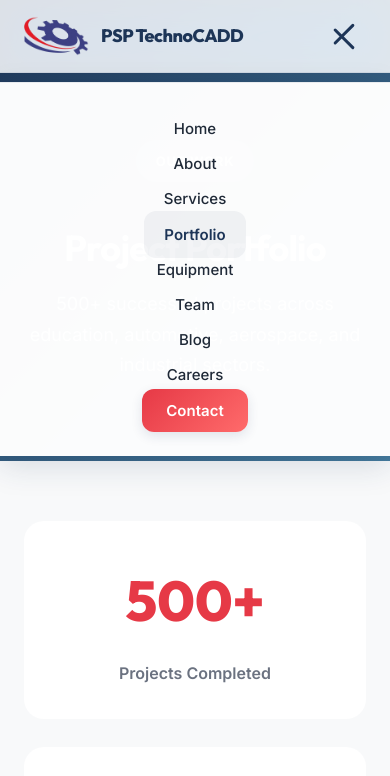
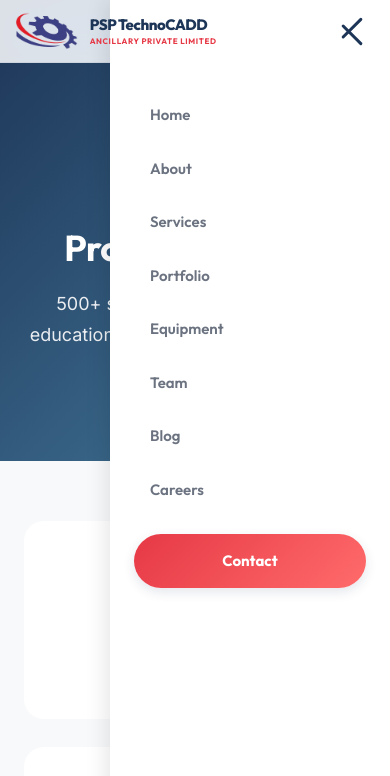
Before and after one commit to PranavLahase/technocadd, a plain HTML site: page portfolio.html in a window 390 px wide. Both pictures are taken after a click on the button "Toggle menu". Shown: the top 776 px of the page. Drawn offline with Linux system fonts and the light colour scheme.

Commit message:
fix(nav): improve mobile navigation and brand visibility
- Fix contact button cut-off issue on mobile
- Make 'Ancillary Private Limited' more visible (larger, bolder, red)
- Add overflow scroll to mobile menu
- Increase mobile menu top padding
- Update all navigation bars across all pages
- Ensure consistent active link highlighting

```diff
--- a/css/style.css
+++ b/css/style.css
@@ -1,6 +1,5 @@
 /* PSP TechnoCADD - Ultra Premium Design */
 @import url('https://fonts.googleapis.com/css2?family=Outfit:wght@400;500;600;700;800&family=Inter:wght@300;400;500;600;700&display=swap');
-
 
 /* ===================================
    VARIABLES & RESET
@@ -33,19 +32,16 @@
   --gradient-accent: linear-gradient(135deg, var(--red) 0%, #ff6b6b 100%);
 }
 
-
 * {
   margin: 0;
   padding: 0;
   box-sizing: border-box;
 }
 
-
 html {
   scroll-behavior: smooth;
   overflow-x: hidden;
 }
-
 
 body {
   font-family: var(--font-body);
@@ -58,7 +54,6 @@ body {
   -moz-osx-font-smoothing: grayscale;
 }
 
-
 h1, h2, h3, h4, h5, h6 {
   font-family: var(--font-heading);
   font-weight: 700;
@@ -66,7 +61,6 @@ h1, h2, h3, h4, h5, h6 {
   line-height: 1.2;
   letter-spacing: -0.02em;
 }
-
 
 .container {
   max-width: 1280px;
@@ -74,9 +68,8 @@ h1, h2, h3, h4, h5, h6 {
   padding: 0 24px;
 }
 
-
 /* ===================================
-   NAVIGATION
+   NAVIGATION - UPDATED & FIXED
    =================================== */
 .navbar {
   position: fixed;
@@ -90,13 +83,11 @@ h1, h2, h3, h4, h5, h6 {
   transition: var(--transition);
 }
 
-
 .navbar.scrolled {
   background: rgba(255, 255, 255, 0.95);
   box-shadow: var(--shadow-md);
 }
 
-
 .nav-container {
   display: flex;
   align-items: center;
@@ -104,7 +95,6 @@ h1, h2, h3, h4, h5, h6 {
   padding: 16px 24px;
 }
 
-
 /* Brand / Logo */
 .brand {
   display: flex;
@@ -112,13 +102,13 @@ h1, h2, h3, h4, h5, h6 {
   gap: 12px;
   text-decoration: none;
   transition: var(--transition);
-}
-
+  z-index: 1001;
+  position: relative;
+}
 
 .brand:hover {
   transform: translateY(-2px);
 }
-
 
 .brand-logo {
   height: 50px;
@@ -127,18 +117,15 @@ h1, h2, h3, h4, h5, h6 {
   transition: var(--transition);
 }
 
-
 .brand:hover .brand-logo {
   transform: scale(1.05);
 }
 
-
 .brand-content {
   display: flex;
   align-items: center;
   gap: 12px;
 }
-
 
 .brand-mark {
   width: 50px;
@@ -156,19 +143,16 @@ h1, h2, h3, h4, h5, h6 {
   transition: var(--transition);
 }
 
-
 .brand:hover .brand-mark {
   transform: rotate(-5deg) scale(1.05);
   box-shadow: var(--shadow-lg);
 }
 
-
 .brand-text {
   display: flex;
   flex-direction: column;
   gap: 2px;
 }
-
 
 .brand-name {
   font-size: 20px;
@@ -177,7 +161,6 @@ h1, h2, h3, h4, h5, h6 {
   font-family: var(--font-heading);
   line-height: 1;
 }
-
 
 .brand-tagline {
   font-size: 11px;
@@ -187,7 +170,6 @@ h1, h2, h3, h4, h5, h6 {
   text-transform: uppercase;
 }
 
-
 /* Text-only Brand (No PSP Mark) */
 .brand-text-only {
   display: flex;
@@ -195,16 +177,14 @@ h1, h2, h3, h4, h5, h6 {
   gap: 2px;
 }
 
-
 .brand-text-only .brand-name {
-  font-size: 26px;
+  font-size: 20px;
   font-weight: 800;
   color: var(--blue);
   font-family: var(--font-heading);
-  line-height: 1;
+  line-height: 1.1;
   letter-spacing: -0.5px;
 }
-
 
 .brand-text-only .brand-tagline {
   font-size: 10px;
@@ -215,24 +195,21 @@ h1, h2, h3, h4, h5, h6 {
   line-height: 1.2;
 }
 
-
-/* Full Company Name under Logo */
+/* FIXED: Make Ancillary Private Limited MORE VISIBLE */
 .brand-fullname {
-  font-size: 9px;
-  font-weight: 500;
-  color: rgba(107, 114, 128, 0.7);
+  font-size: 11px;
+  font-weight: 600;
+  color: var(--red);
   text-transform: uppercase;
-  letter-spacing: 0.3px;
+  letter-spacing: 1px;
+  line-height: 1;
+  font-family: var(--font-heading);
   margin-top: 2px;
-  line-height: 1.2;
-  transition: var(--transition);
-}
-
+}
 
 .brand:hover .brand-fullname {
-  color: var(--gray);
-}
-
+  color: #c92a35;
+}
 
 /* Navigation Menu */
 .nav-menu {
@@ -240,86 +217,79 @@ h1, h2, h3, h4, h5, h6 {
   list-style: none;
   gap: 8px;
   align-items: center;
-}
-
-
-.nav-menu a {
-  color: var(--dark);
+  margin: 0;
+  padding: 0;
+}
+
+.nav-menu li a {
+  padding: 10px 18px;
+  color: var(--gray);
   text-decoration: none;
-  font-weight: 500;
+  font-weight: 600;
   font-size: 15px;
-  padding: 10px 16px;
   border-radius: var(--radius);
   transition: var(--transition);
-  position: relative;
-}
-
-
-.nav-menu a:hover {
+  display: inline-block;
+  font-family: var(--font-heading);
+}
+
+.nav-menu li a:hover {
+  background: var(--off-white);
+  color: var(--blue);
+}
+
+.nav-menu li a.active {
   color: var(--red);
-  background: rgba(230, 57, 70, 0.05);
-}
-
-
-.nav-menu a.active {
-  color: var(--blue);
-  font-weight: 600;
-  background: rgba(29, 53, 87, 0.05);
-}
-
+  background: rgba(230, 57, 70, 0.08);
+}
 
 .btn-contact {
   background: var(--gradient-accent) !important;
-  color: var(--white) !important;
-  padding: 12px 24px !important;
-  border-radius: var(--radius) !important;
-  font-weight: 600 !important;
+  color: white !important;
+  padding: 10px 24px !important;
+  border-radius: 999px !important;
+  font-weight: 700 !important;
   box-shadow: var(--shadow-md);
-  border: none;
-}
-
+}
 
 .btn-contact:hover {
+  background: linear-gradient(135deg, #c92a35 0%, #1D3557 100%) !important;
   transform: translateY(-2px);
   box-shadow: var(--shadow-lg);
 }
-
 
 /* Mobile Menu Toggle */
 .mobile-menu-toggle {
   display: none;
   flex-direction: column;
-  gap: 6px;
+  gap: 5px;
   background: none;
   border: none;
   cursor: pointer;
   padding: 8px;
-}
-
+  z-index: 1001;
+  position: relative;
+}
 
 .mobile-menu-toggle span {
   width: 28px;
   height: 3px;
   background: var(--blue);
-  border-radius: 2px;
-  transition: var(--transition);
-}
-
+  border-radius: 3px;
+  transition: var(--transition);
+}
 
 .mobile-menu-toggle.active span:nth-child(1) {
   transform: rotate(45deg) translate(8px, 8px);
 }
 
-
 .mobile-menu-toggle.active span:nth-child(2) {
   opacity: 0;
 }
 
-
 .mobile-menu-toggle.active span:nth-child(3) {
   transform: rotate(-45deg) translate(8px, -8px);
 }
-
 
 /* ===================================
    HERO SECTION
@@ -332,7 +302,6 @@ h1, h2, h3, h4, h5, h6 {
   overflow: hidden;
   background: var(--dark);
 }
-
 
 .hero-video {
   position: absolute;
@@ -347,7 +316,6 @@ h1, h2, h3, h4, h5, h6 {
   object-fit: cover;
 }
 
-
 .home-hero .overlay {
   position: absolute;
   inset: 0;
@@ -358,7 +326,6 @@ h1, h2, h3, h4, h5, h6 {
   z-index: 2;
 }
 
-
 .home-hero .content {
   position: relative;
   z-index: 3;
@@ -367,11 +334,9 @@ h1, h2, h3, h4, h5, h6 {
   padding-bottom: 60px;
 }
 
-
 .hero-content {
   max-width: 900px;
 }
-
 
 .kicker {
   display: inline-block;
@@ -387,7 +352,6 @@ h1, h2, h3, h4, h5, h6 {
   animation: fadeIn 0.8s ease-out;
 }
 
-
 .hero-title {
   font-size: clamp(40px, 6vw, 72px);
   font-weight: 800;
@@ -398,7 +362,6 @@ h1, h2, h3, h4, h5, h6 {
   animation: fadeInUp 0.8s ease-out 0.2s both;
 }
 
-
 .hero-desc {
   font-size: clamp(16px, 2vw, 20px);
   color: rgba(255, 255, 255, 0.95);
@@ -408,7 +371,6 @@ h1, h2, h3, h4, h5, h6 {
   animation: fadeInUp 0.8s ease-out 0.4s both;
 }
 
-
 .hero-cta {
   display: flex;
   gap: 16px;
@@ -416,7 +378,6 @@ h1, h2, h3, h4, h5, h6 {
   margin-bottom: 48px;
   animation: fadeInUp 0.8s ease-out 0.6s both;
 }
-
 
 .hero-stats {
   display: grid;
@@ -426,11 +387,9 @@ h1, h2, h3, h4, h5, h6 {
   animation: fadeInUp 0.8s ease-out 0.8s both;
 }
 
-
 .stat {
   text-align: center;
 }
-
 
 .stat-number {
   font-size: 42px;
@@ -441,13 +400,11 @@ h1, h2, h3, h4, h5, h6 {
   text-shadow: 0 2px 10px rgba(0, 0, 0, 0.3);
 }
 
-
 .stat-label {
   font-size: 14px;
   color: rgba(255, 255, 255, 0.8);
   font-weight: 500;
 }
-
 
 .scroll-indicator {
   position: absolute;
@@ -459,12 +416,10 @@ h1, h2, h3, h4, h5, h6 {
   animation: bounce 2s infinite;
 }
 
-
 @keyframes bounce {
   0%, 100% { transform: translateX(-50%) translateY(0); }
   50% { transform: translateX(-50%) translateY(-10px); }
 }
-
 
 /* ===================================
    BUTTONS
@@ -487,7 +442,6 @@ h1, h2, h3, h4, h5, h6 {
   overflow: hidden;
 }
 
-
 .btn::before {
   content: '';
   position: absolute;
@@ -501,12 +455,10 @@ h1, h2, h3, h4, h5, h6 {
   transition: width 0.6s, height 0.6s;
 }
 
-
 .btn:hover::before {
   width: 300px;
   height: 300px;
 }
-
 
 .btn-primary {
   background: var(--gradient-accent);
@@ -514,27 +466,23 @@ h1, h2, h3, h4, h5, h6 {
   box-shadow: var(--shadow-md);
 }
 
-
 .btn-primary:hover {
   transform: translateY(-3px);
   box-shadow: var(--shadow-xl);
 }
 
-
 .btn-secondary {
   background: white;
   color: var(--blue);
   border-color: rgba(255, 255, 255, 0.3);
   box-shadow: var(--shadow-sm);
 }
-
 
 .btn-secondary:hover {
   border-color: white;
   transform: translateY(-3px);
   box-shadow: var(--shadow-md);
 }
-
 
 /* ===================================
    SECTIONS
@@ -544,23 +492,19 @@ h1, h2, h3, h4, h5, h6 {
   position: relative;
 }
 
-
 .bg-soft {
   background: var(--off-white);
 }
-
 
 .bg-gradient {
   background: var(--gradient-primary);
   color: white;
 }
 
-
 .bg-gradient h2,
 .bg-gradient p {
   color: white;
 }
-
 
 .section-header {
   text-align: center;
@@ -568,28 +512,24 @@ h1, h2, h3, h4, h5, h6 {
   margin: 0 auto 64px;
 }
 
-
 .section-header .kicker {
   background: rgba(230, 57, 70, 0.1);
   color: var(--red);
   border: 2px solid rgba(230, 57, 70, 0.2);
 }
 
-
 .section-header h2 {
   font-size: clamp(32px, 4vw, 48px);
   color: var(--blue);
   margin-bottom: 16px;
   margin-top: 16px;
 }
-
 
 .section-header p {
   font-size: 18px;
   color: var(--gray);
   line-height: 1.8;
 }
-
 
 /* ===================================
    GRIDS
@@ -600,13 +540,11 @@ h1, h2, h3, h4, h5, h6 {
   gap: 32px;
 }
 
-
 .grid-3 {
   display: grid;
   grid-template-columns: repeat(3, 1fr);
   gap: 28px;
 }
-
 
 /* ===================================
    CARDS
@@ -620,7 +558,6 @@ h1, h2, h3, h4, h5, h6 {
   position: relative;
   overflow: hidden;
 }
-
 
 .card::before {
   content: '';
@@ -635,18 +572,15 @@ h1, h2, h3, h4, h5, h6 {
   transition: var(--transition);
 }
 
-
 .card:hover::before {
   transform: scaleX(1);
 }
-
 
 .card:hover {
   transform: translateY(-8px);
   box-shadow: var(--shadow-xl);
   border-color: rgba(230, 57, 70, 0.2);
 }
-
 
 .icon-wrapper {
   width: 64px;
@@ -660,11 +594,9 @@ h1, h2, h3, h4, h5, h6 {
   transition: var(--transition);
 }
 
-
 .card:hover .icon-wrapper {
   background: var(--gradient-accent);
 }
-
 
 .icon {
   width: 36px;
@@ -673,27 +605,23 @@ h1, h2, h3, h4, h5, h6 {
   transition: var(--transition);
 }
 
-
 .card:hover .icon {
   color: white;
   transform: scale(1.1);
 }
 
-
 .card h3 {
   font-size: 22px;
   color: var(--blue);
   margin-bottom: 12px;
   font-weight: 700;
 }
-
 
 .card p {
   color: var(--gray);
   line-height: 1.7;
   margin-bottom: 16px;
 }
-
 
 .card-link {
   color: var(--red);
@@ -703,12 +631,10 @@ h1, h2, h3, h4, h5, h6 {
   transition: var(--transition);
 }
 
-
 .card-link:hover {
   gap: 8px;
   transform: translateX(4px);
 }
-
 
 /* Industry Cards */
 .industry-card {
@@ -720,13 +646,11 @@ h1, h2, h3, h4, h5, h6 {
   transition: var(--transition);
 }
 
-
 .industry-card:hover {
   transform: translateY(-8px);
   box-shadow: var(--shadow-lg);
   border-color: rgba(230, 57, 70, 0.2);
 }
-
 
 .industry-icon {
   width: 64px;
@@ -735,19 +659,16 @@ h1, h2, h3, h4, h5, h6 {
   color: var(--red);
 }
 
-
 .industry-icon svg {
   width: 100%;
   height: 100%;
 }
 
-
 .industry-card h3 {
   font-size: 20px;
   color: var(--blue);
   margin-bottom: 12px;
 }
-
 
 .industry-card p {
   color: var(--gray);
@@ -755,20 +676,17 @@ h1, h2, h3, h4, h5, h6 {
   font-size: 15px;
 }
 
-
 /* Feature Items */
 .feature-grid {
   display: grid;
   gap: 32px;
 }
 
-
 .feature-item {
   display: flex;
   gap: 24px;
   align-items: flex-start;
 }
-
 
 .feature-number {
   width: 56px;
@@ -786,19 +704,16 @@ h1, h2, h3, h4, h5, h6 {
   box-shadow: var(--shadow-md);
 }
 
-
 .feature-item h3 {
   font-size: 20px;
   margin-bottom: 8px;
   color: var(--blue);
 }
 
-
 .feature-item p {
   color: var(--gray);
   line-height: 1.7;
 }
-
 
 /* Stats Visual */
 .stats-visual {
@@ -806,7 +721,6 @@ h1, h2, h3, h4, h5, h6 {
   grid-template-columns: repeat(2, 1fr);
   gap: 20px;
 }
-
 
 .stat-card {
   background: white;
@@ -817,12 +731,10 @@ h1, h2, h3, h4, h5, h6 {
   transition: var(--transition);
 }
 
-
 .stat-card:hover {
   transform: translateY(-4px);
   box-shadow: var(--shadow-lg);
 }
-
 
 .stat-big {
   font-size: 48px;
@@ -831,7 +743,6 @@ h1, h2, h3, h4, h5, h6 {
   font-family: var(--font-heading);
   margin-bottom: 8px;
 }
-
 
 /* ===================================
    CTA SECTION
@@ -842,28 +753,24 @@ h1, h2, h3, h4, h5, h6 {
   margin: 0 auto;
 }
 
-
 .cta-content h2 {
   font-size: clamp(32px, 4vw, 48px);
   color: white;
   margin-bottom: 20px;
 }
 
-
 .cta-content p {
   font-size: 18px;
   color: rgba(255, 255, 255, 0.9);
   margin-bottom: 32px;
 }
 
-
 .cta-buttons {
   display: flex;
   gap: 16px;
   justify-content: center;
   flex-wrap: wrap;
 }
-
 
 /* ===================================
    CONTACT SECTION
@@ -875,26 +782,22 @@ h1, h2, h3, h4, h5, h6 {
   margin-top: 48px;
 }
 
-
 .form {
   display: grid;
   gap: 20px;
 }
 
-
 .field {
   display: grid;
   gap: 8px;
 }
 
-
 label {
   font-weight: 600;
   color: var(--blue);
   font-size: 14px;
   font-family: var(--font-heading);
 }
-
 
 input, textarea, select {
   width: 100%;
@@ -909,18 +812,15 @@ input, textarea, select {
   outline: none;
 }
 
-
 input:focus, textarea:focus, select:focus {
   border-color: var(--red);
   box-shadow: 0 0 0 4px rgba(230, 57, 70, 0.1);
 }
 
-
 textarea {
   resize: vertical;
   min-height: 140px;
 }
-
 
 .form-message {
   padding: 16px 20px;
@@ -929,7 +829,6 @@ textarea {
   display: none;
 }
 
-
 .form-message.success {
   display: block;
   background: rgba(69, 123, 157, 0.1);
@@ -937,14 +836,12 @@ textarea {
   color: var(--light-blue);
 }
 
-
 .form-message.error {
   display: block;
   background: rgba(230, 57, 70, 0.1);
   border: 2px solid rgba(230, 57, 70, 0.3);
   color: var(--red);
 }
-
 
 .info-card {
   background: white;
@@ -954,23 +851,19 @@ textarea {
   margin-bottom: 24px;
 }
 
-
 .info-card h3 {
   font-size: 20px;
   color: var(--blue);
   margin-bottom: 20px;
 }
 
-
 .info-item {
   margin-bottom: 20px;
 }
 
-
 .info-item:last-child {
   margin-bottom: 0;
 }
-
 
 .info-item strong {
   display: block;
@@ -980,12 +873,10 @@ textarea {
   font-size: 14px;
 }
 
-
 .info-item p {
   color: var(--gray);
   line-height: 1.7;
 }
-
 
 .quick-links {
   list-style: none;
@@ -993,7 +884,6 @@ textarea {
   gap: 12px;
 }
 
-
 .quick-links a {
   color: var(--gray);
   text-decoration: none;
@@ -1001,12 +891,10 @@ textarea {
   display: block;
 }
 
-
 .quick-links a:hover {
   color: var(--red);
   transform: translateX(4px);
 }
-
 
 /* ===================================
    FOOTER
@@ -1019,7 +907,6 @@ textarea {
   overflow: hidden;
 }
 
-
 .footer-content {
   display: grid;
   grid-template-columns: 1.5fr 1fr 1fr 1fr;
@@ -1027,21 +914,18 @@ textarea {
   margin-bottom: 48px;
 }
 
-
 .footer-section h3 {
   color: white;
   margin-bottom: 16px;
   font-size: 20px;
 }
 
-
 .footer-section h4 {
   color: white;
   margin-bottom: 16px;
   font-size: 16px;
 }
 
-
 .footer-section p,
 .footer-section a {
   color: rgba(255, 255, 255, 0.75);
@@ -1050,19 +934,16 @@ textarea {
   line-height: 1.8;
 }
 
-
 .footer-section a:hover {
   color: white;
   transform: translateX(4px);
 }
-
 
 .footer-section ul {
   list-style: none;
   display: grid;
   gap: 12px;
 }
-
 
 .badge {
   display: inline-block;
@@ -1077,7 +958,6 @@ textarea {
   text-transform: uppercase;
 }
 
-
 .footer-bottom {
   border-top: 1px solid rgba(255, 255, 255, 0.15);
   padding-top: 32px;
@@ -1086,7 +966,6 @@ textarea {
   font-size: 14px;
 }
 
-
 /* ===================================
    ANIMATIONS
    =================================== */
@@ -1095,7 +974,6 @@ textarea {
   to { opacity: 1; }
 }
 
-
 @keyframes fadeInUp {
   from {
     opacity: 0;
@@ -1107,67 +985,87 @@ textarea {
   }
 }
 
+/* ===================================
+   MOBILE NAVIGATION - FIXED
+   =================================== */
+@media (max-width: 1024px) {
+  .mobile-menu-toggle {
+    display: flex;
+  }
+
+  .nav-menu {
+    position: fixed;
+    top: 0;
+    right: -100%;
+    width: 300px;
+    height: 100vh;
+    background: var(--white);
+    flex-direction: column;
+    align-items: flex-start;
+    gap: 0;
+    padding: 100px 32px 32px 32px; /* FIXED: More top padding */
+    box-shadow: -4px 0 20px rgba(0, 0, 0, 0.1);
+    transition: right 0.3s ease;
+    overflow-y: auto; /* FIXED: Allow scrolling if needed */
+    z-index: 1000;
+  }
+
+  .nav-menu.active {
+    right: 0;
+  }
+
+  .nav-menu li {
+    width: 100%;
+    margin-bottom: 4px;
+  }
+
+  .nav-menu li a {
+    width: 100%;
+    padding: 14px 20px;
+    display: block;
+    font-size: 16px;
+  }
+
+  /* FIXED: Contact button in mobile */
+  .btn-contact {
+    margin-top: 16px;
+    text-align: center;
+    padding: 14px 24px !important;
+  }
+
+  /* Brand text adjustments for tablet */
+  .brand-logo {
+    height: 45px;
+  }
+
+  .brand-text-only .brand-name {
+    font-size: 18px;
+  }
+
+  /* FIXED: Even MORE visible on tablet */
+  .brand-fullname {
+    font-size: 10px;
+    font-weight: 700;
+    letter-spacing: 0.8px;
+  }
+
+  .grid-3 {
+    grid-template-columns: repeat(2, 1fr);
+  }
+
+  .footer-content {
+    grid-template-columns: repeat(2, 1fr);
+  }
+
+  .contact-wrapper {
+    grid-template-columns: 1fr;
+  }
+}
 
 /* ===================================
    RESPONSIVE DESIGN
    =================================== */
-@media (max-width: 1024px) {
-  .grid-3 {
-    grid-template-columns: repeat(2, 1fr);
-  }
-
-  .footer-content {
-    grid-template-columns: repeat(2, 1fr);
-  }
-
-  .contact-wrapper {
-    grid-template-columns: 1fr;
-  }
-
-  .brand-text-only .brand-name {
-    font-size: 22px;
-  }
-
-  .brand-text-only .brand-tagline {
-    font-size: 9px;
-  }
-
-  .brand-fullname {
-    font-size: 8px;
-  }
-}
-
-
 @media (max-width: 768px) {
-  .nav-menu {
-    position: fixed;
-    left: -100%;
-    top: 82px;
-    width: 100%;
-    background: rgba(255, 255, 255, 0.98);
-    backdrop-filter: blur(20px);
-    flex-direction: column;
-    padding: 32px 24px;
-    gap: 8px;
-    box-shadow: var(--shadow-lg);
-    transition: var(--transition);
-    border-top: 1px solid rgba(29, 53, 87, 0.08);
-  }
-
-  .nav-menu.active {
-    left: 0;
-  }
-
-  .nav-menu a {
-    width: 100%;
-    text-align: center;
-    padding: 14px 20px;
-  }
-
-  .mobile-menu-toggle {
-    display: flex;
-  }
-
   .grid-2,
   .grid-3 {
     grid-template-columns: 1fr;
@@ -1194,21 +1092,31 @@ textarea {
     width: 100%;
   }
 
+  /* Mobile navigation adjustments */
+  .nav-menu {
+    width: 280px;
+    padding: 90px 24px 24px 24px;
+  }
+
+  .nav-menu li a {
+    font-size: 15px;
+    padding: 12px 16px;
+  }
+
+  /* Brand adjustments for mobile */
+  .brand-logo {
+    height: 40px;
+  }
+
   .brand-text-only .brand-name {
-    font-size: 20px;
-  }
-
-  .brand-text-only .brand-tagline {
-    font-size: 8px;
-    letter-spacing: 0.8px;
+    font-size: 16px;
   }
 
   .brand-fullname {
-    font-size: 7px;
-    letter-spacing: 0.2px;
-  }
-}
-
+    font-size: 9px;
+    font-weight: 700;
+  }
+}
 
 @media (max-width: 520px) {
   .home-hero {
@@ -1224,38 +1132,39 @@ textarea {
     font-size: 32px;
   }
 
+  .nav-container {
+    padding: 12px 16px;
+  }
+
+  .brand-logo {
+    height: 38px;
+  }
+
   .brand-text-only .brand-name {
-    font-size: 18px;
-  }
-
-  .brand-text-only .brand-tagline {
-    font-size: 7px;
+    font-size: 15px;
+  }
+
+  .brand-fullname {
+    font-size: 8px;
     letter-spacing: 0.6px;
   }
-
-  .brand-fullname {
-    display: none; /* Hide full company name on very small screens */
-  }
-
-  .brand-logo {
-    height: 40px;
-  }
-}
-
+}
 
 @media (max-width: 380px) {
-  .brand-text-only .brand-name {
-    font-size: 16px;
-  }
-
-  .brand-text-only .brand-tagline {
-    font-size: 6px;
-  }
-
   .brand-logo {
     height: 36px;
   }
-}
+
+  .brand-text-only .brand-name {
+    font-size: 14px;
+  }
+
+  .brand-fullname {
+    font-size: 7px;
+    letter-spacing: 0.4px;
+  }
+}
+
 /* ===================================
    SERVICE CARDS WITH IMAGES
    =================================== */
@@ -1457,6 +1366,7 @@ textarea {
     height: 35px;
   }
 }
+
 /* Portfolio cards with images */
 .portfolio-card {
   cursor: pointer;
@@ -1487,6 +1397,7 @@ textarea {
 .portfolio-card:hover .card-image img {
   transform: scale(1.1);
 }
+
 /* ============================================
    ANIMATED LOGO CAROUSEL - FULL COLOR
    ============================================ */
@@ -1534,7 +1445,7 @@ textarea {
 }
 
 .logo-carousel:hover {
-  animation-play-state: running; /* Keeps scrolling even on hover */
+  animation-play-state: running;
 }
 
 .logo-slide {
@@ -1562,14 +1473,14 @@ textarea {
   width: auto;
   height: auto;
   object-fit: contain;
-  filter: none;           /* ← FULL COLOR ALWAYS */
-  opacity: 1;             /* ← NO FADING */
+  filter: none;
+  opacity: 1;
   transition: all 0.4s ease;
   display: block;
 }
 
 .logo-slide:hover img {
-  transform: scale(1.08);  /* ← Just zoom on hover */
+  transform: scale(1.08);
 }
 
 /* SMOOTH INFINITE SCROLL ANIMATION */
@@ -1600,6 +1511,7 @@ textarea {
     width: 80px;
   }
 }
+
 /* ============================================
    EQUIPMENT PAGE - PRODUCT IMAGES
    ============================================ */
@@ -1632,6 +1544,7 @@ textarea {
     height: 200px;
   }
 }
+
 /* ============================================
    TEAM PAGE - HEADER WITH PHOTO BACKGROUND
    ============================================ */
@@ -1658,7 +1571,6 @@ textarea {
   background-position: center center;
   background-repeat: no-repeat;
   z-index: 1;
-  /* Prevent stretching */
   background-attachment: scroll;
 }
 
@@ -1668,7 +1580,6 @@ textarea {
   left: 0;
   width: 100%;
   height: 100%;
-  /* LIGHTER GRADIENT - Team photo MORE VISIBLE */
   background: linear-gradient(135deg,
     rgba(29, 53, 87, 0.50) 0%,
     rgba(69, 123, 157, 0.45) 50%,
@@ -1676,7 +1587,6 @@ textarea {
   z-index: 2;
 }
 
-/* Add text shadow for better readability */
 .team-header-with-photo h1 {
   text-shadow: 0 4px 20px rgba(0, 0, 0, 0.5);
 }
@@ -1819,6 +1729,7 @@ textarea {
     font-size: 24px;
   }
 }
+
 /* ============================================
    LOCATIONS SECTION
    ============================================ */
--- a/portfolio.html
+++ b/portfolio.html
@@ -39,7 +39,7 @@
             <li><a href="index.html">Home</a></li>
             <li><a href="about.html">About</a></li>
             <li><a href="services.html">Services</a></li>
-            <li><a href="portfolio.html" class="active">Portfolio</a></li>
+            <li><a href="portfolio.html">Portfolio</a></li>
             <li><a href="equipment.html">Equipment</a></li>
             <li><a href="team.html">Team</a></li>
             <li><a href="blog.html">Blog</a></li>
```
Also changed, not shown: about.html (+5 -2 lines), blog.html (+2 -1 lines), careers.html (+2 -2 lines), equipment.html (+3 -3 lines), index.html (+3 -3 lines), services.html (+2 -1 lines), team.html (+5 -4 lines).
